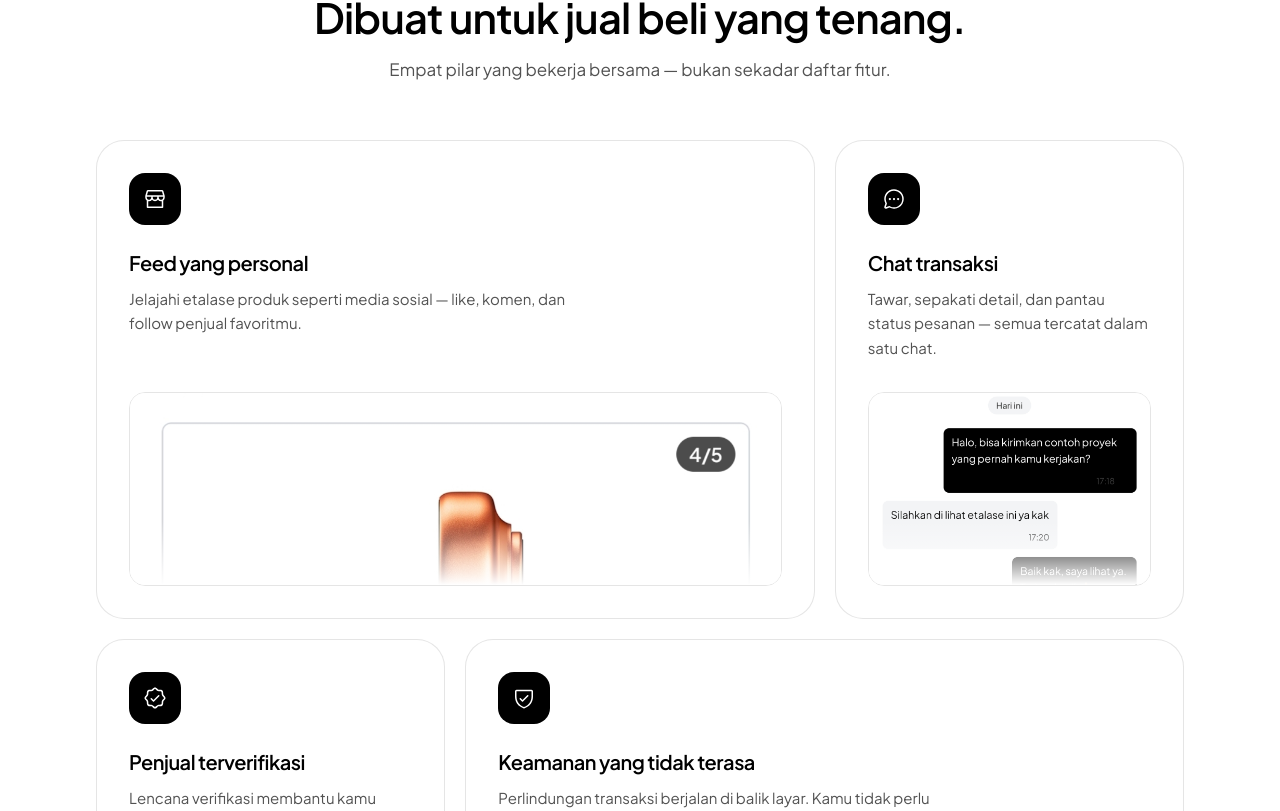
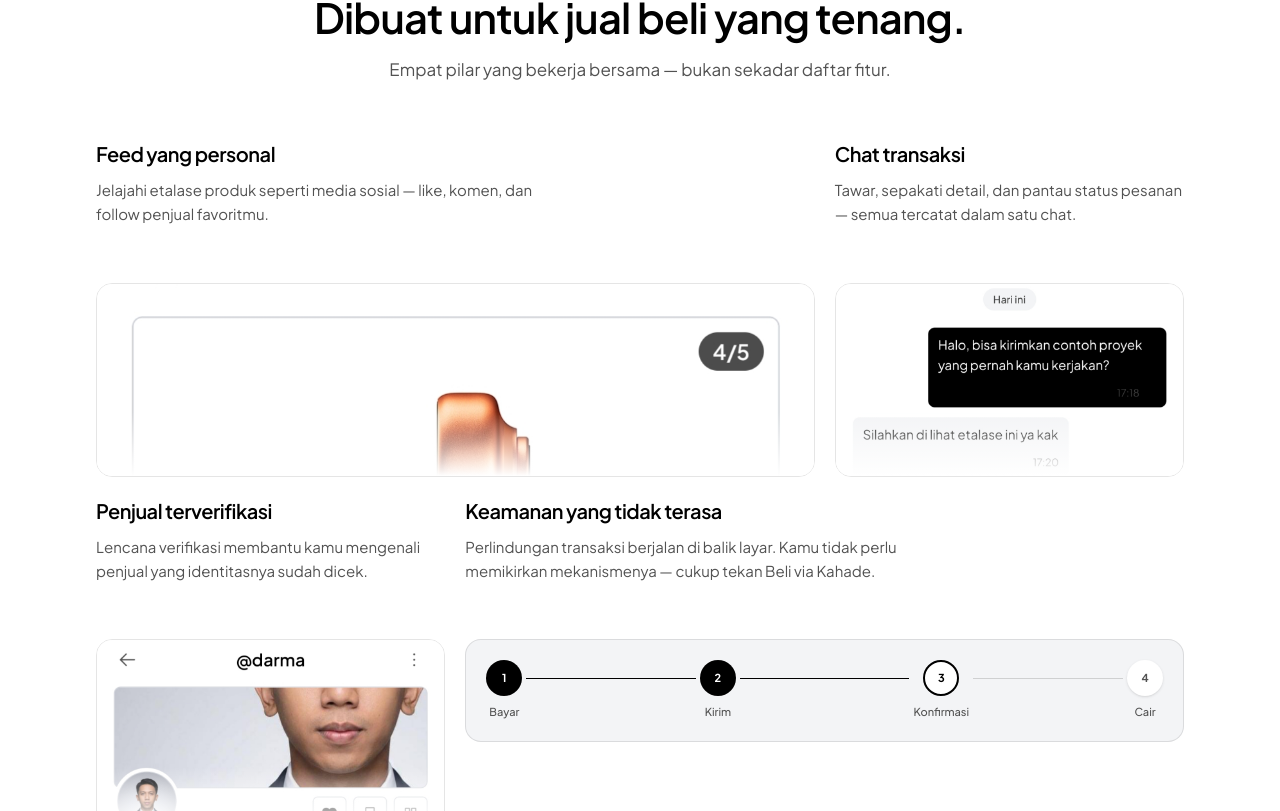
Before and after one commit to kahade-id/landing, a Next.js app: page / in a window 1280 px wide. Shown: the part 4869-5680 px from the top of the page. Built offline with nearby package versions, Linux system fonts and the light colour scheme.

Commit message:
landing: hapus icon & background card fitur — title, desc, screenshot saja

```diff
--- a/components/Sections.tsx
+++ b/components/Sections.tsx
@@ -583,16 +583,6 @@ const BENTO = [
 ];
 
 function BentoCard({ item, index }: { item: (typeof BENTO)[number]; index: number }) {
-  const ref = useRef<HTMLDivElement>(null);
-
-  function onMove(e: React.MouseEvent) {
-    const el = ref.current;
-    if (!el) return;
-    const r = el.getBoundingClientRect();
-    el.style.setProperty("--mx", `${e.clientX - r.left}px`);
-    el.style.setProperty("--my", `${e.clientY - r.top}px`);
-  }
-
   return (
     <motion.div
       initial={{ opacity: 0, y: 36 }}
@@ -601,18 +591,10 @@ function BentoCard({ item, index }: { item: (typeof BENTO)[number]; index: numbe
       transition={{ duration: 0.85, ease: EASE, delay: (index % 2) * 0.1 }}
       className={`h-full min-w-0 ${item.span}`}
     >
-      <div
-        ref={ref}
-        onMouseMove={onMove}
-        className="spot-card group relative flex h-full flex-col overflow-hidden rounded-[1.75rem] border border-black/10 bg-white p-7 sm:p-8"
-      >
-        <div aria-hidden="true" className="spot-glow" />
-        <span className="relative inline-flex w-fit items-center justify-center rounded-2xl bg-black p-3.5 text-white transition-transform duration-500 ease-out group-hover:-rotate-6 group-hover:scale-110">
-          {item.icon}
-        </span>
-        <h3 className="relative mt-6 text-xl font-semibold tracking-tight text-black">{item.title}</h3>
-        <p className="relative mt-2.5 max-w-md text-[15px] leading-relaxed text-[#525252]">{item.desc}</p>
-        <div className="relative mt-auto">{item.visual}</div>
+      <div className="flex h-full flex-col">
+        <h3 className="text-xl font-semibold tracking-tight text-black">{item.title}</h3>
+        <p className="mt-2.5 max-w-md text-[15px] leading-relaxed text-[#525252]">{item.desc}</p>
+        <div className="mt-6">{item.visual}</div>
       </div>
     </motion.div>
   );
```
